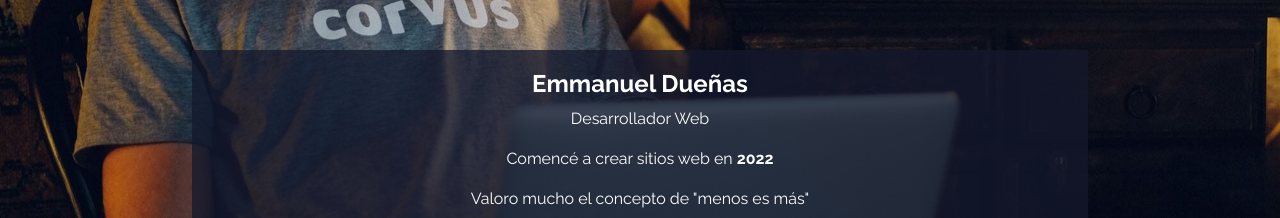
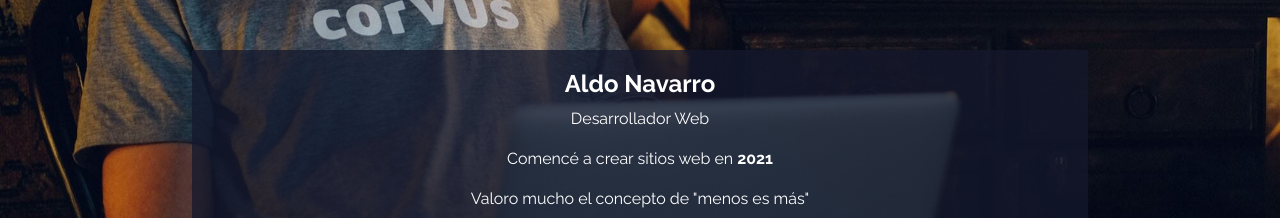
Before and after one commit to aldonava09/Proyecto-Boostrap, a plain HTML site: page contacto.html in a window 1280 px wide. Shown: the part 1051-1269 px from the top of the page. Drawn offline with nearby package versions, Linux system fonts and the light colour scheme.

Commit message:
Revision de Proyecto

```diff
--- a/contacto.html
+++ b/contacto.html
@@ -77,10 +77,10 @@
         <div class="carousel-inner">
           <!-- Caption del carrusel -->
           <div class="carousel-caption bg-second-alpha-color">
-            <h5 class="fs-4 fw-bold">Emmanuel Dueñas</h5>
+            <h5 class="fs-4 fw-bold">Aldo Navarro</h5>
             <aside class="d-none d-md-block">
               <p>Desarrollador Web</p>
-              <p>Comencé a crear sitios web en <b>2022</b></p>
+              <p>Comencé a crear sitios web en <b>2021</b></p>
               <p>Valoro mucho el concepto de "menos es más"</p>
               <p>Trabajo de manera remota e independiente</p>
             </aside>
```
